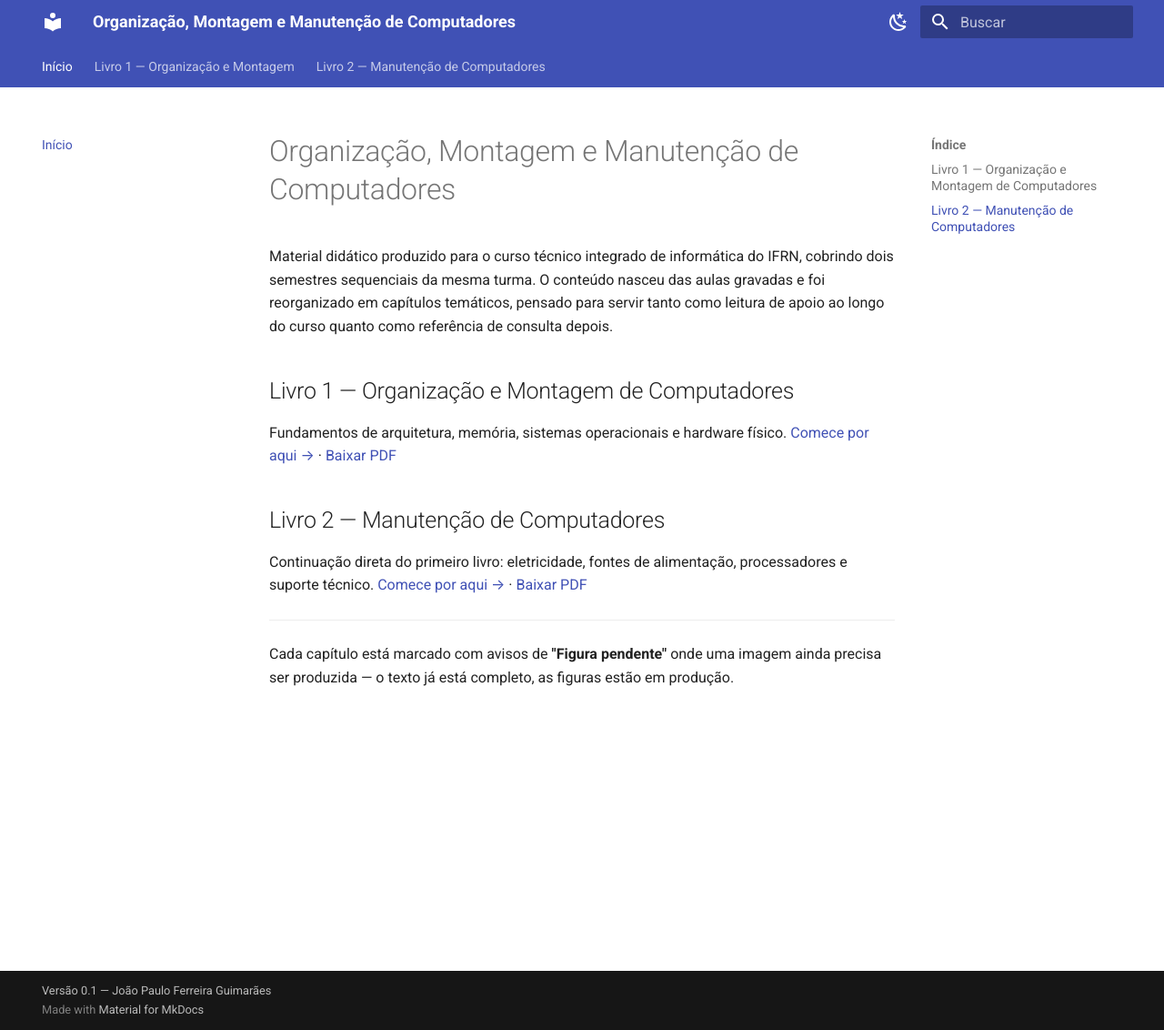
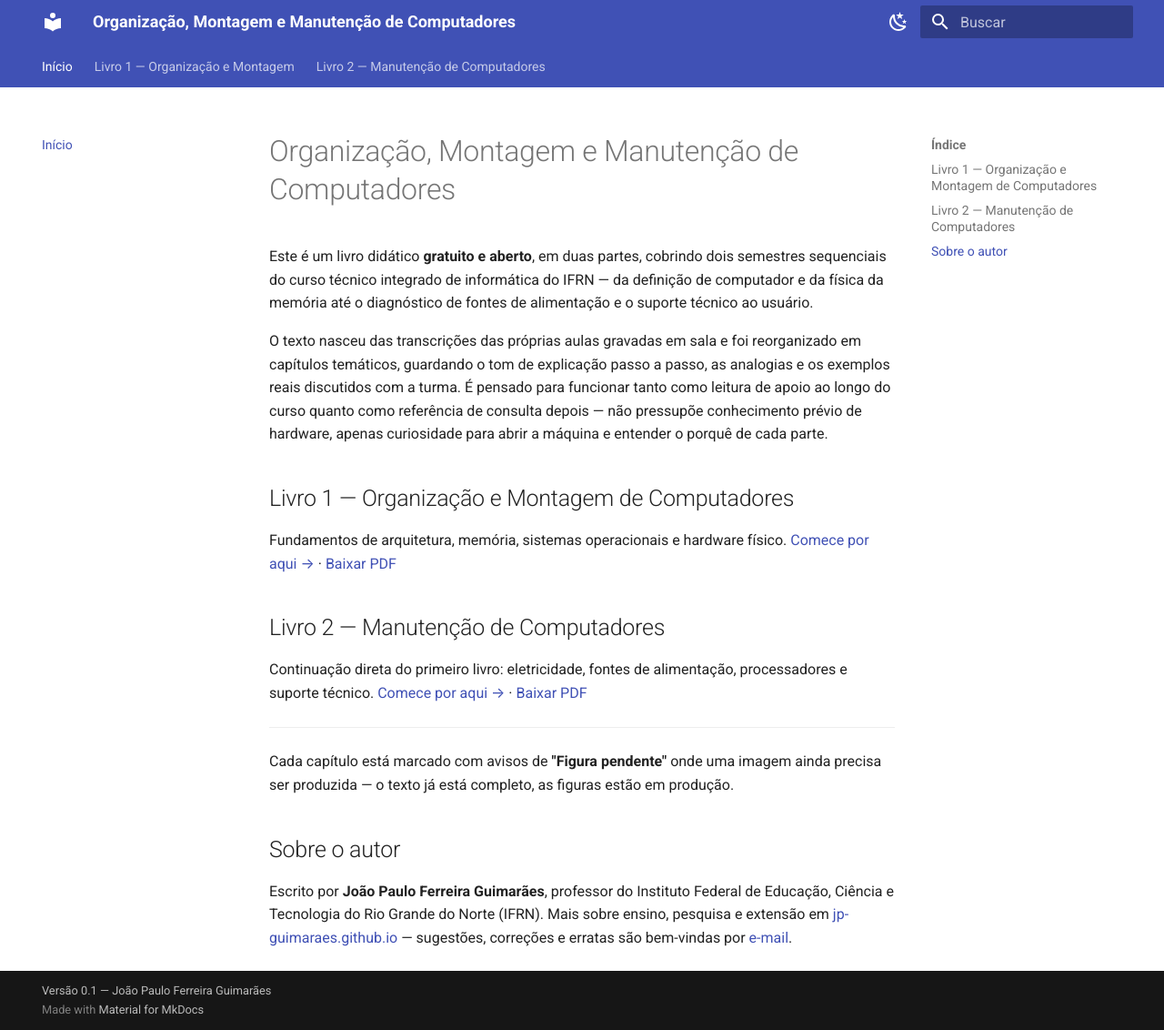
Before and after one commit to jp-guimaraes/livro-organizacao-e-manutencao-de-computadores, an MkDocs documentation site: the page built from docs/index.md, in a window 1280 px wide and 1132 px high. Shown: the whole window at 91% size. Built offline with MkDocs 1.6.1 and Material for MkDocs 9.7.7, drawn with Linux system fonts in a browser that asks for light colours.

Commit message:
Sincroniza com fontes-livro-organizacao-e-manutencao-de-computadores@265db56

```diff
--- a/docs/index.md
+++ b/docs/index.md
@@ -1,6 +1,8 @@
 # Organização, Montagem e Manutenção de Computadores
 
-Material didático produzido para o curso técnico integrado de informática do IFRN, cobrindo dois semestres sequenciais da mesma turma. O conteúdo nasceu das aulas gravadas e foi reorganizado em capítulos temáticos, pensado para servir tanto como leitura de apoio ao longo do curso quanto como referência de consulta depois.
+Este é um livro didático **gratuito e aberto**, em duas partes, cobrindo dois semestres sequenciais do curso técnico integrado de informática do IFRN — da definição de computador e da física da memória até o diagnóstico de fontes de alimentação e o suporte técnico ao usuário.
+
+O texto nasceu das transcrições das próprias aulas gravadas em sala e foi reorganizado em capítulos temáticos, guardando o tom de explicação passo a passo, as analogias e os exemplos reais discutidos com a turma. É pensado para funcionar tanto como leitura de apoio ao longo do curso quanto como referência de consulta depois — não pressupõe conhecimento prévio de hardware, apenas curiosidade para abrir a máquina e entender o porquê de cada parte.
 
 ## Livro 1 — Organização e Montagem de Computadores
 
@@ -13,3 +15,7 @@ Continuação direta do primeiro livro: eletricidade, fontes de alimentação, p
 ---
 
 Cada capítulo está marcado com avisos de **"Figura pendente"** onde uma imagem ainda precisa ser produzida — o texto já está completo, as figuras estão em produção.
+
+## Sobre o autor
+
+Escrito por **João Paulo Ferreira Guimarães**, professor do Instituto Federal de Educação, Ciência e Tecnologia do Rio Grande do Norte (IFRN). Mais sobre ensino, pesquisa e extensão em [jp-guimaraes.github.io](https://jp-guimaraes.github.io) — sugestões, correções e erratas são bem-vindas por [e-mail](mailto:joao.guimaraes@ifrn.edu.br).
--- a/mkdocs.yml
+++ b/mkdocs.yml
@@ -3,6 +3,7 @@ site_description: >-
   Livro didático em duas partes para o curso técnico de informática do IFRN —
   Organização e Montagem de Computadores, e Manutenção de Computadores.
 site_url: https://jp-guimaraes.github.io/livro-organizacao-e-manutencao-de-computadores/
+site_author: João Paulo Ferreira Guimarães
 copyright: Versão 0.1 — João Paulo Ferreira Guimarães
 
 theme:
```
